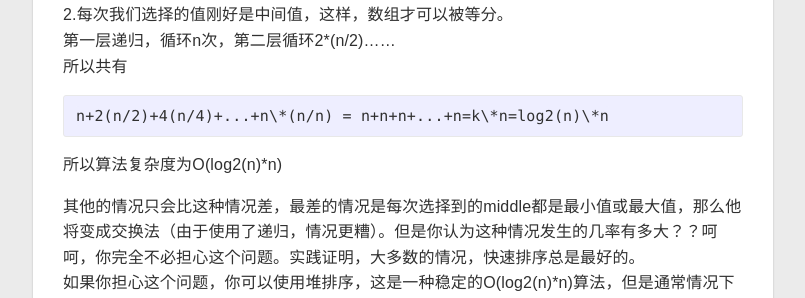
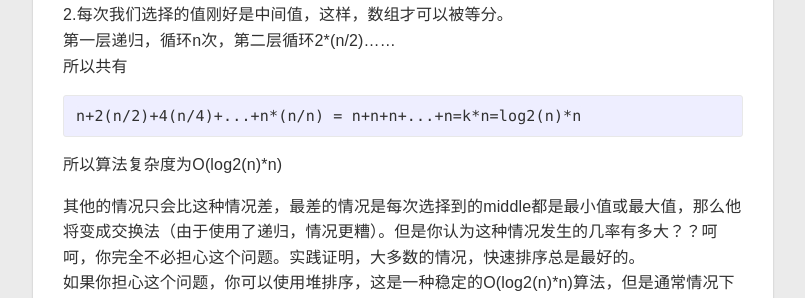
Before and after one commit to Mility/Mility.github.io, a Jekyll site: the page built from _posts/2016-07-12-查找与排序.markdown, in a window 1280 px wide and 900 px high, scrolled down 4553 px. Shown: the part 153-451 px from the top of the window, without its empty margins (237-1042 px from the left). Built offline with Jekyll 4.4.1, drawn with Linux system fonts in a browser that asks for light colours; nearby versions of some CDN libraries.

````diff
--- a/_posts/2016-07-12-查找与排序.markdown
+++ b/_posts/2016-07-12-查找与排序.markdown
@@ -181,7 +181,7 @@ boolean Insert(BiTree T, int key)
 所以共有
 
 ```LaTex
-n+2(n/2)+4(n/4)+...+n\*(n/n) = n+n+n+...+n=k\*n=log2(n)\*n
+n+2(n/2)+4(n/4)+...+n*(n/n) = n+n+n+...+n=k*n=log2(n)*n
 ```
 
 所以算法复杂度为O(log2(n)\*n)
````
